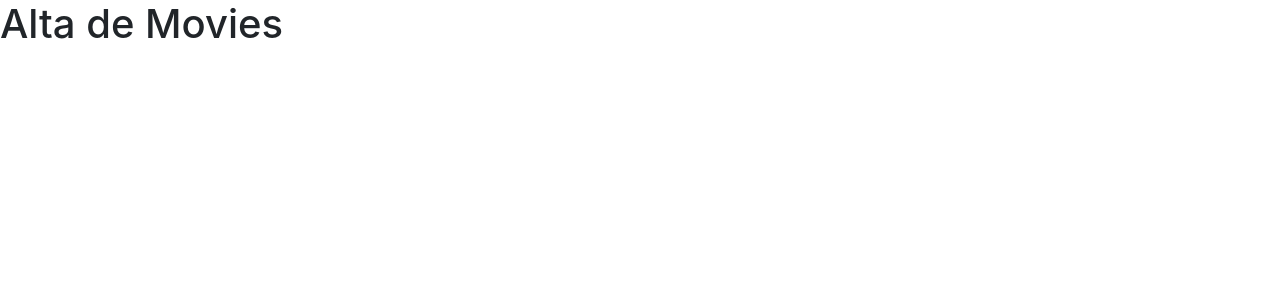
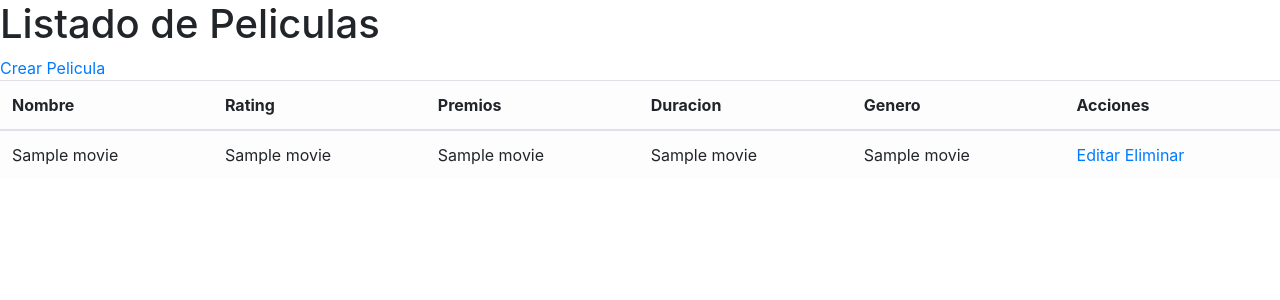
Before and after one commit to YaninaCharas/TP_BACKEND, a Flask app: template templates/movies/index.html in a window 1280 px wide. Shown: the top 300 px of the page. Run offline with Flask 2, Linux system fonts and the light colour scheme; the template is opened without the code that fills it: most values are stand-ins (such as "Sample title", 1, 10 or a date in 2020); some libraries are stand-ins or nearby versions.

Commit message:
agregue update

```diff
--- /dev/null
+++ b/app.py
@@ -0,0 +1,128 @@
+# importo la libreria flask es un framework para python que nos permite crear aplicaciones web de forma rapida y sencilla
+from flask import Flask
+# importo la libreria render_template que nos permite renderizar plantillas html
+from flask import render_template, request
+# importo la libreria mysql que nos permite conectarnos a una base de datos mysql
+from flaskext.mysql import MySQL
+
+# Jinja2 es un motor de plantillas que nos permite crear plantillas html dinamicas
+
+app = Flask(__name__)  # creo una instancia de la clase Flask
+
+mysql = MySQL()  # creo una instancia de la clase MySQL
+# configuro el usuario de la base de datos
+app.config['MYSQL_DATABASE_USER'] = 'root'
+# configuro la contraseña de la base de datos
+app.config['MYSQL_DATABASE_PASSWORD'] = ''
+# configuro el nombre de la base de datos
+app.config['MYSQL_DATABASE_DB'] = 'movies_db'
+# configuro el host de la base de datos
+app.config['MYSQL_DATABASE_HOST'] = 'localhost'
+
+mysql.init_app(app)  # inicializo la conexion a la base de datos
+
+
+@app.route('/')  # creo una ruta para la pagina principal
+def index():
+
+    # creo una consulta sql para obtener todas las peliculas
+    sql = "SELECT * FROM `movies_db`.`movies`"
+
+    conn = mysql.connect()  # creo una conexion a la base de datos
+    cursor = conn.cursor()  # creo un cursor para realizar CRUD
+    cursor.execute(sql)  # ejecuto la consulta en la base de datos
+    data_movies = cursor.fetchall()  # obtengo los datos de la consulta
+    conn.commit()  # confirmo la transaccion
+
+    # renderizo la plantilla index.html
+    return render_template('movies/index.html', movies=data_movies)
+
+
+@app.route('/create')  # creo una ruta para la pagina de creacion de peliculas
+def create():
+    return render_template('movies/create.html')
+
+
+# creo una ruta para la pagina de creacion de peliculas
+@app.route('/store', methods=['POST'])
+def storage():
+    # Recibo los datos del formulario de creacion de peliculas
+    # obtengo el valor del input con el name inputName
+    _name = request.form['name']
+    # obtengo el valor del input con el name inputRating
+    _rating = request.form['rating']
+    # obtengo el valor del input con el name inputAwards
+    _awards = request.form['awards']
+    # obtengo el valor del input con el name inputLength
+    _length = request.form['length']
+    # obtengo el valor del input con el name inputGenreId
+    _genre_id = request.form['genre_id']
+
+    sql = "INSERT INTO `movies_db`.`movies` (`created_at`,`updated_at`,`title`,`rating`,`awards`,`release_date`,`length`,`genre_id`) VALUES ( sysdate(), sysdate(),'" + \
+        _name + "', " + _rating + ", " + _awards + ", sysdate()," + _length + \
+        ", " + _genre_id + ");"
+
+    conn = mysql.connect()  # creo una conexion a la base de datos
+    cursor = conn.cursor()  # creo un cursor para realizar CRUD
+    cursor.execute(sql)  # ejecuto el insert en la base de datos
+    conn.commit()  # confirmo la transaccion
+
+    return 'Pelicula creada con exito'
+
+
+# creo una ruta para la pagina de eliminacion de peliculas
+@app.route('/delete/<id>')
+def delete(id):
+
+    sql = "DELETE FROM `movies_db`.`movies` WHERE `id` = " + id + ";"
+    conn = mysql.connect()  # creo una conexion a la base de datos
+    cursor = conn.cursor()  # creo un cursor para realizar CRUD
+    cursor.execute(sql)  # ejecuto el delete en la base de datos
+    conn.commit()  # confirmo la transaccion
+
+    return 'Pelicula eliminada con exito'
+
+
+# creo una ruta para la pagina de edicion de peliculas
+@app.route('/edit/<id>')
+def edit(id):
+
+    sql = "SELECT * FROM `movies_db`.`movies` WHERE `id` = " + id + ";"
+    conn = mysql.connect()
+    cursor = conn.cursor()
+    cursor.execute(sql)
+    data_movie = cursor.fetchone()
+    conn.commit()
+
+    return render_template('movies/edit.html', movie=data_movie)
+
+
+# creo una ruta para la pagina de edicion de peliculas
+@app.route('/update', methods=['POST'])
+def update():
+
+    _id = request.form['movie_id']
+    _name = request.form['name']
+    _rating = request.form['rating']
+    _awards = request.form['awards']
+    _length = request.form['length']
+    _genre_id = request.form['genre_id']
+
+    sql = "UPDATE `movies_db`.`movies` SET `updated_at` = sysdate(), `title` = '" + _name + "', `rating` = " + _rating + ", `awards` = " + _awards + ", `length` = " + _length + ", `genre_id` = " + _genre_id + " WHERE (`id` = " + _id + ");"
+
+    conn = mysql.connect()
+    cursor = conn.cursor()
+    cursor.execute(sql)
+    conn.commit()
+
+    return 'Pelicula actualizada con exito'
+
+
+if __name__ == '__main__':  # si el archivo es el archivo principal
+    app.run(host='0.0.0.0', port=4000, debug=True)  # ejecuto la aplicacion
+
+
+
+
+if __name__ == '__main__': # si el archivo es el archivo principal
+    app.run(host='0.0.0.0',port=4000,debug=True) # ejecuto la aplicacion
--- a/templates/movies/index.html
+++ b/templates/movies/index.html
@@ -1,12 +1,48 @@
 <!DOCTYPE html>
 <html lang="en">
+
 <head>
     <meta charset="UTF-8">
     <meta name="viewport" content="width=device-width, initial-scale=1.0">
     <link rel="stylesheet" href="https://maxcdn.bootstrapcdn.com/bootstrap/4.0.0/css/bootstrap.min.css">
     <title>Document</title>
 </head>
+
 <body>
-<h1>Alta de Movies</h1>
+
+    <h1>Listado de Peliculas</h1>
+
+    <a href="/create">Crear Pelicula</a>
+
+    <table class="table table-light">
+        <thead>
+            <tr>
+                <th>Nombre</th>
+                <th>Rating</th>
+                <th>Premios</th>
+                <th>Duracion</th>
+                <th>Genero</th>
+                <th>Acciones</th>
+            </tr>
+        </thead>
+        <tbody>
+            {% for movie in movies %} <!-- Esto es un for de para recorrer el array de peliculas FOR de Jinja2 -->
+            <tr>
+                <td>{{ movie[3] }}</td>
+                <td>{{ movie[4] }}</td>
+                <td>{{ movie[5] }}</td>
+                <td>{{ movie[7] }}</td>
+                <td>{{ movie[8] }}</td>
+
+                <td>
+                    <a href="/edit/{{ movie[0] }}">Editar</a>
+                    <a href="/delete/{{ movie[0] }}">Eliminar</a>
+                </td>
+            </tr>
+            {% endfor %}
+        </tbody>
+
+
 </body>
+
 </html>
--- a/utils/app.py
+++ /dev/null
@@ -1,27 +0,0 @@
-from flask import Flask # importo la libreria flask es un framework para python que nos permite crear aplicaciones web de forma rapida y sencilla
-from flask import render_template # importo la libreria render_template que nos permite renderizar plantillas html
-from flaskext.mysql import MySQL # importo la libreria mysql que nos permite conectarnos a una base de datos mysql
-
-app = Flask(__name__) # creo una instancia de la clase Flask
-
-mysql = MySQL() # creo una instancia de la clase MySQL
-app.config['MYSQL_DATABASE_USER'] = 'root' # configuro el usuario de la base de datos
-app.config['MYSQL_DATABASE_PASSWORD'] = '' # configuro la contraseña de la base de datos
-app.config['MYSQL_DATABASE_DB'] = 'movies_db' # configuro el nombre de la base de datos
-app.config['MYSQL_DATABASE_HOST'] = 'localhost' # configuro el host de la base de datos
-
-mysql.init_app(app) # inicializo la conexion a la base de datos
-
-@app.route('/movies') # creo una ruta para la pagina principal
-def index():
-
-    sql = "INSERT INTO `movies_db`.`movies` (`created_at`,`updated_at`,`title`,`rating`,`awards`,`release_date`,`length`,`genre_id`) VALUES ( null, 'null','Pelicula de terror 1', 10.0,3, sysdate(), 120, 2);"
-    conn = mysql.connect() # creo una conexion a la base de datos
-    cursor = conn.cursor() # creo un cursor para realizar CRUD
-    cursor.execute(sql) # ejecuto el insert en la base de datos
-    conn.commit() # confirmo la transaccion
-
-    return render_template('movies/index.html') # renderizo la plantilla index.html
-
-if __name__ == '__main__': # si el archivo es el archivo principal
-    app.run(host='0.0.0.0',port=4000,debug=True) # ejecuto la aplicacion
```
Also changed, not shown: templates/movies/create.html (added, +36 -0 lines), templates/movies/update.html (added, +36 -0 lines), README.md (renamed from utils/README.md).
